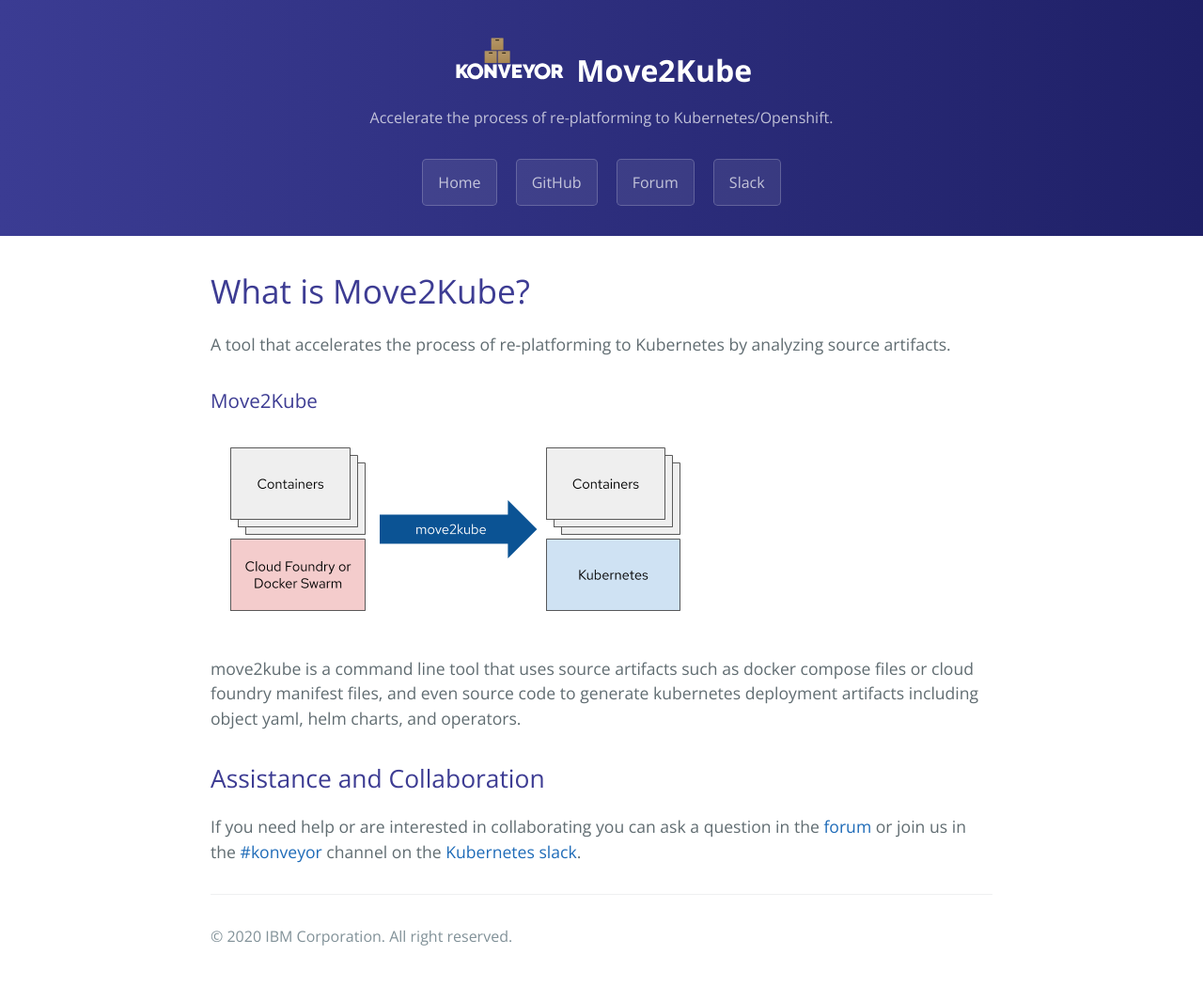
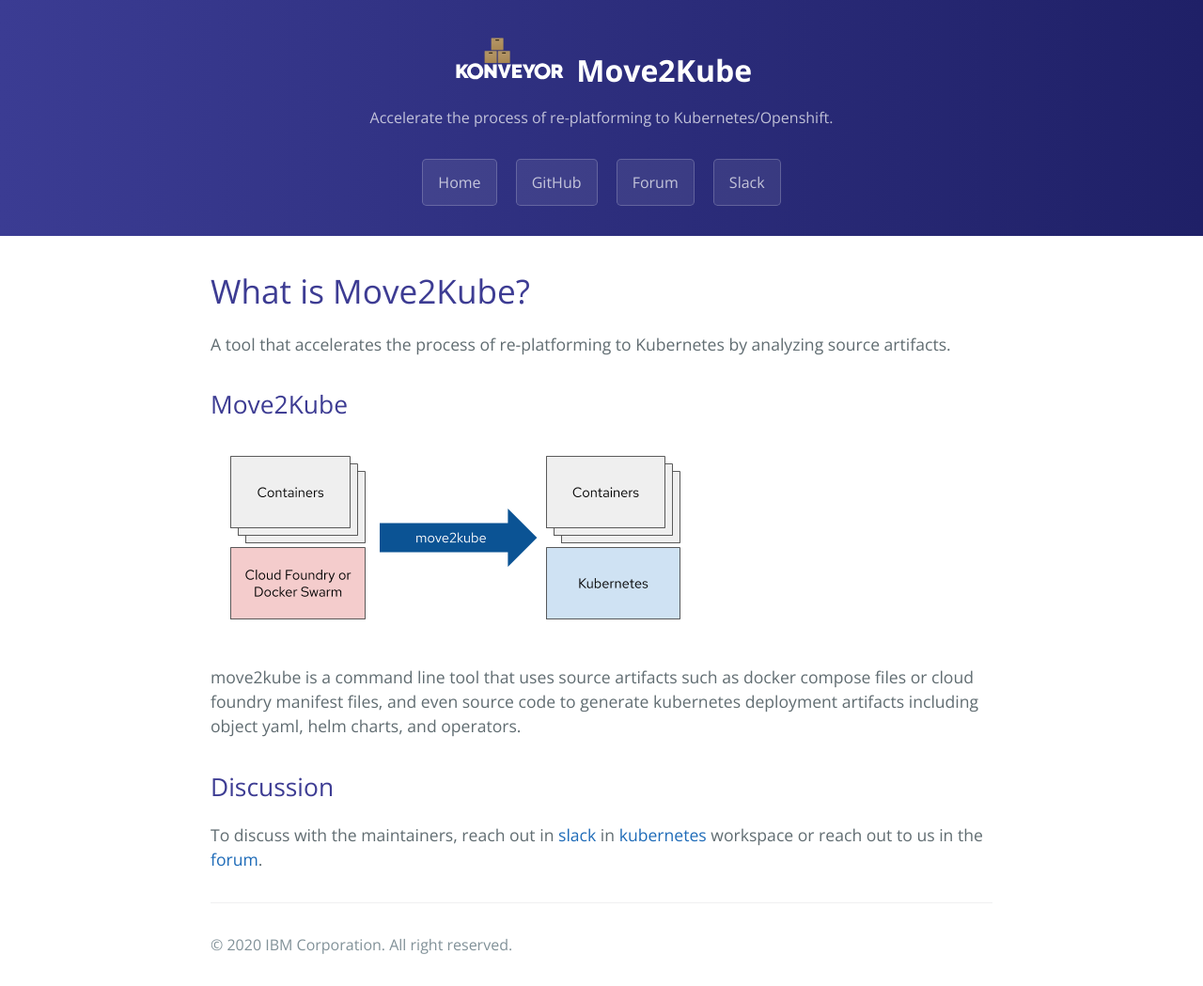
Before and after one commit to konveyor/move2kube, a Jekyll site: the page built from index.md, in a window 1280 px wide. Shown: the whole page at 94% size. Built offline with Jekyll 4.4.1, drawn with Linux system fonts in a browser that asks for light colours.

```diff
--- a/_config.yml
+++ b/_config.yml
@@ -7,3 +7,6 @@ home_url: https://konveyor.github.io/move2kube/
 github_url: http://github.com/konveyor/move2kube
 slack_url: https://kubernetes.slack.com/archives/CR85S82A2
 forum_url: https://groups.google.com/forum/#!forum/konveyorio
+
+gems:
+- jekyll-seo-tag
--- a/index.md
+++ b/index.md
@@ -7,12 +7,12 @@ layout: default
 
 A tool that accelerates the process of re-platforming to Kubernetes by analyzing source artifacts.
 
-### Move2Kube
+## Move2Kube
 
 ![move2kube](images/move2kube.png)
 
 move2kube is a command line tool that uses source artifacts such as docker compose files or cloud foundry manifest files, and even source code to generate kubernetes deployment artifacts including object yaml, helm charts, and operators.
 
-## Assistance and Collaboration
+## Discussion
 
-If you need help or are interested in collaborating you can ask a question in the [forum](https://groups.google.com/access-error?continue=https://groups.google.com/g/konveyorio) or join us in the [#konveyor](https://kubernetes.slack.com/archives/CR85S82A2) channel on the [Kubernetes slack](https://slack.k8s.io/).
+To discuss with the maintainers, reach out in [slack](https://kubernetes.slack.com/archives/CR85S82A2) in [kubernetes](https://slack.k8s.io/) workspace or reach out to us in the [forum](https://groups.google.com/g/konveyorio).
```
